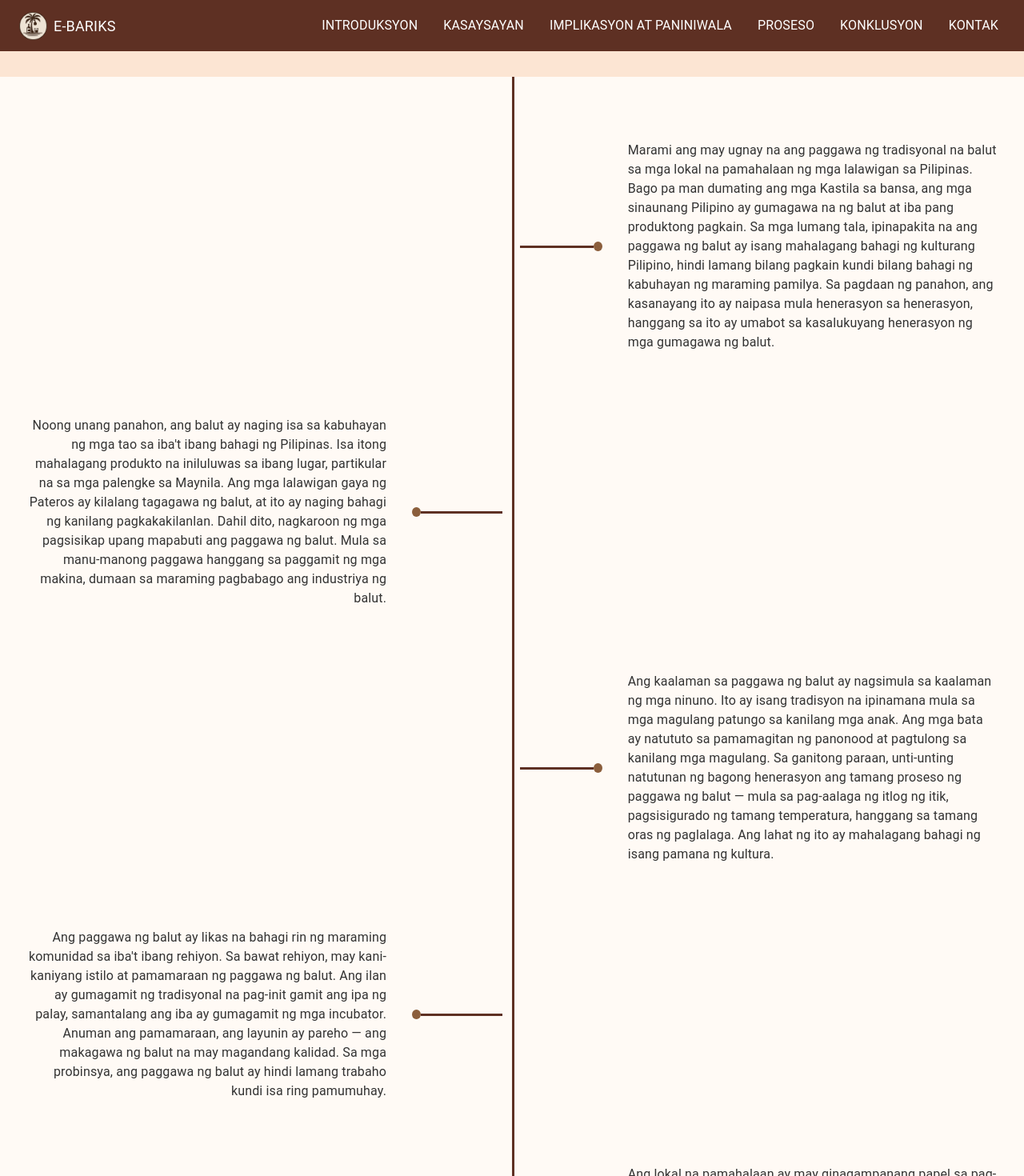
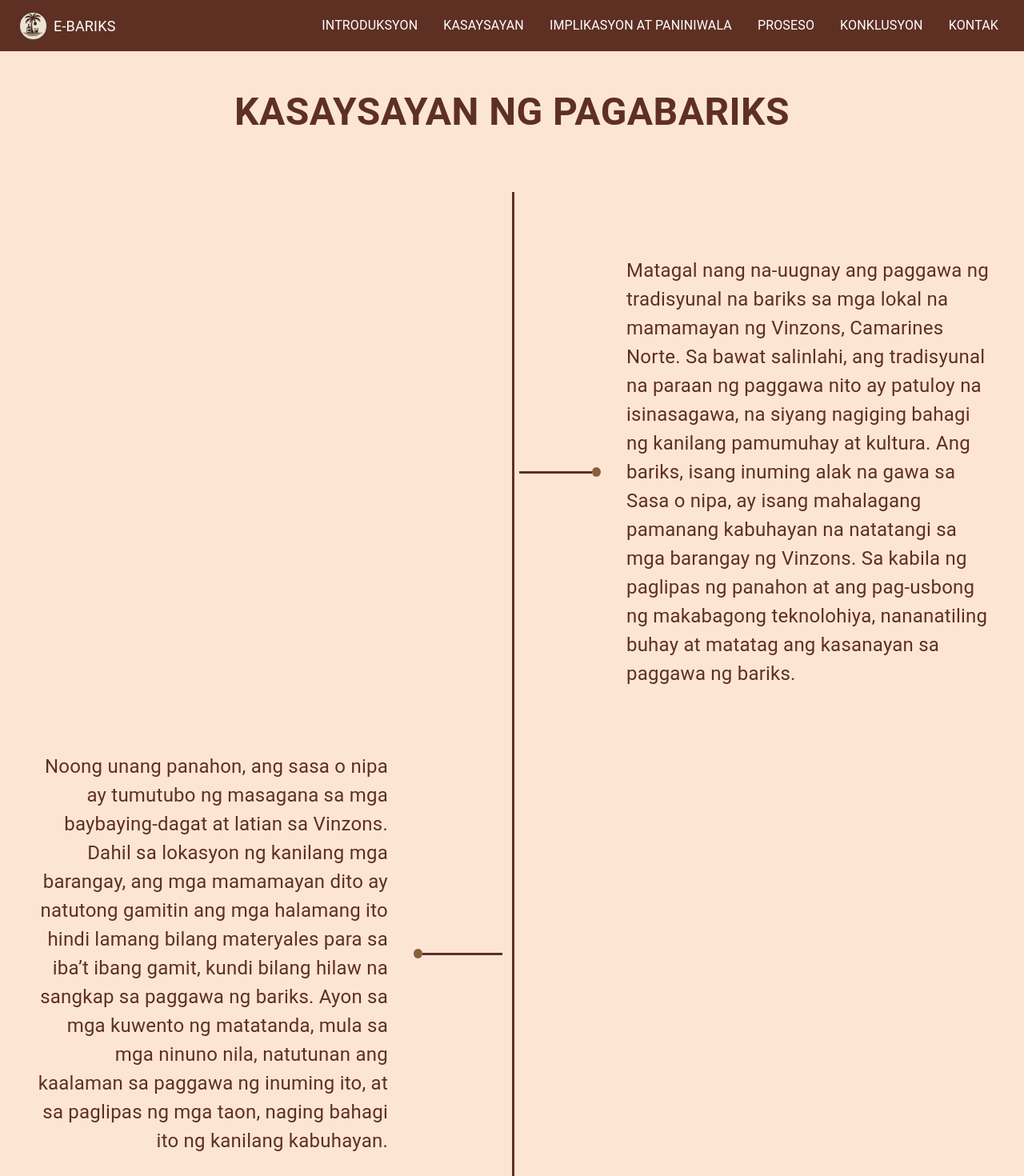
Before and after one commit to baisaarnina/e-bariks, a React (Create React App) app: page /kasaysayan in a window 1280 px wide. Shown: the top 1470 px of the page at 80% size. Built offline with nearby package versions, Linux system fonts and the light colour scheme.

Commit message:
text thread v3

```diff
--- a/src/component/messageThread.js
+++ b/src/component/messageThread.js
@@ -10,7 +10,6 @@ const MessageThread = ({ messages }) => {
         position: "relative",
         px: 4,
         py: 10,
-        backgroundColor: "#fffaf5",
       }}
     >
       <Box
@@ -40,12 +39,7 @@ const MessageThread = ({ messages }) => {
             {!isLeft ? (
               <>
                 <Box sx={{ width: "40%", pr: 4, textAlign: "right" }}>
-                  <Typography
-                    variant="body1"
-                    sx={{ color: "#333", fontSize: "1rem" }}
-                  >
-                    {msg.text}
-                  </Typography>
+                  <Typography sx={style.label}>{msg.text}</Typography>
                 </Box>
 
                 <Box
@@ -105,12 +99,7 @@ const MessageThread = ({ messages }) => {
                   />
                 </Box>
                 <Box sx={{ width: "45%", pl: 4, textAlign: "left" }}>
-                  <Typography
-                    variant="body1"
-                    sx={{ color: "#333", fontSize: "1rem" }}
-                  >
-                    {msg.text}
-                  </Typography>
+                  <Typography sx={style.label}>{msg.text}</Typography>
                 </Box>
               </>
             )}
@@ -122,3 +111,10 @@ const MessageThread = ({ messages }) => {
 };
 
 export default MessageThread;
+
+const style = {
+  label: {
+    fontSize: { xs: S.fs24 },
+    color: C.mainBrown,
+  },
+};
--- a/src/page/kasaysayan.js
+++ b/src/page/kasaysayan.js
@@ -1,42 +1,62 @@
 import React from "react";
-import { Box } from "@mui/material";
+import { Box, Typography } from "@mui/material";
 import MessageThread from "../component/messageThread";
+import { pagePadding } from "../constant/constant";
+import S from "../constant/sizes";
+import C from "../constant/colors";
 
 const messages = [
   {
-    text: "Marami ang may ugnay na ang paggawa ng tradisyonal na balut sa mga lokal na pamahalaan ng mga lalawigan sa Pilipinas. Bago pa man dumating ang mga Kastila sa bansa, ang mga sinaunang Pilipino ay gumagawa na ng balut at iba pang produktong pagkain. Sa mga lumang tala, ipinapakita na ang paggawa ng balut ay isang mahalagang bahagi ng kulturang Pilipino, hindi lamang bilang pagkain kundi bilang bahagi ng kabuhayan ng maraming pamilya. Sa pagdaan ng panahon, ang kasanayang ito ay naipasa mula henerasyon sa henerasyon, hanggang sa ito ay umabot sa kasalukuyang henerasyon ng mga gumagawa ng balut.",
+    text: "Matagal nang na-uugnay ang paggawa ng tradisyunal na bariks sa mga lokal na mamamayan ng Vinzons, Camarines Norte. Sa bawat salinlahi, ang tradisyunal na paraan ng paggawa nito ay patuloy na isinasagawa, na siyang nagiging bahagi ng kanilang pamumuhay at kultura. Ang bariks, isang inuming alak na gawa sa Sasa o nipa, ay isang mahalagang pamanang kabuhayan na natatangi sa mga barangay ng Vinzons. Sa kabila ng paglipas ng panahon at ang pag-usbong ng makabagong teknolohiya, nananatiling buhay at matatag ang kasanayan sa paggawa ng bariks.",
   },
   {
-    text: "Noong unang panahon, ang balut ay naging isa sa kabuhayan ng mga tao sa iba't ibang bahagi ng Pilipinas. Isa itong mahalagang produkto na iniluluwas sa ibang lugar, partikular na sa mga palengke sa Maynila. Ang mga lalawigan gaya ng Pateros ay kilalang tagagawa ng balut, at ito ay naging bahagi ng kanilang pagkakakilanlan. Dahil dito, nagkaroon ng mga pagsisikap upang mapabuti ang paggawa ng balut. Mula sa manu-manong paggawa hanggang sa paggamit ng mga makina, dumaan sa maraming pagbabago ang industriya ng balut.",
+    text: "Noong unang panahon, ang sasa o nipa ay tumutubo ng masagana sa mga baybaying-dagat at latian sa Vinzons. Dahil sa lokasyon ng kanilang mga barangay, ang mga mamamayan dito ay natutong gamitin ang mga halamang ito hindi lamang bilang materyales para sa iba’t ibang gamit, kundi bilang hilaw na sangkap sa paggawa ng bariks. Ayon sa mga kuwento ng matatanda, mula sa mga ninuno nila, natutunan ang kaalaman sa paggawa ng inuming ito, at sa paglipas ng mga taon, naging bahagi ito ng kanilang kabuhayan.",
   },
   {
-    text: "Ang kaalaman sa paggawa ng balut ay nagsimula sa kaalaman ng mga ninuno. Ito ay isang tradisyon na ipinamana mula sa mga magulang patungo sa kanilang mga anak. Ang mga bata ay natututo sa pamamagitan ng panonood at pagtulong sa kanilang mga magulang. Sa ganitong paraan, unti-unting natutunan ng bagong henerasyon ang tamang proseso ng paggawa ng balut — mula sa pag-aalaga ng itlog ng itik, pagsisigurado ng tamang temperatura, hanggang sa tamang oras ng paglalaga. Ang lahat ng ito ay mahalagang bahagi ng isang pamana ng kultura.",
+    text: 'Ang kasanayan sa paggawa ng bariks ay nagmula pa sa kanilang mga ninuno, gayunpaman may ilang nagsasabi na may mga kilalang tao sa komunidad ng bayan ng Vinzons na siyang nagpasimula ng ganitong kabuhayan sa lugar. Ang ilan pa nga ay nagbigay ng mga detalye tungkol sa pangalan ng mga taong unang nagpasimula ng paggawa ng bariks mula sa Sasa. "Bariks" o "barikolkol," ang pangalan ng inuming ito, ay naging popular sa buong lugar, at ito ay tanging hindi gawa sa niyog, kaya\'t itinuturing itong kakaibang lokal na alak kumpara sa lambanog.',
   },
   {
-    text: "Ang paggawa ng balut ay likas na bahagi rin ng maraming komunidad sa iba't ibang rehiyon. Sa bawat rehiyon, may kani-kaniyang istilo at pamamaraan ng paggawa ng balut. Ang ilan ay gumagamit ng tradisyonal na pag-init gamit ang ipa ng palay, samantalang ang iba ay gumagamit ng mga incubator. Anuman ang pamamaraan, ang layunin ay pareho — ang makagawa ng balut na may magandang kalidad. Sa mga probinsya, ang paggawa ng balut ay hindi lamang trabaho kundi isa ring pamumuhay.",
+    text: "Ang paggawa ng bariks sa Vinzons ay naging isang makulay na bahagi ng kasaysayan ng kanilang bayan. Bagaman hindi malinaw kung kailan talaga ito nagsimula, ayon sa mga impormante, ang industriya ng bariks ay umusbong noong dekada 50’s o 60’s, at sa kabila ng mga pagsubok sa pag-unlad ng makabagong teknolohiya, nanatili itong isang mahalagang kabuhayan sa Vinzons. ",
   },
   {
-    text: "Ang lokal na pamahalaan ay may ginagampanang papel sa pag-unlad ng industriya ng balut. May mga pagsasanay at programang iniaalok para sa mga nais matutong gumawa ng balut. Bukod dito, may mga patakaran ding ipinatutupad upang masiguro ang kalinisan at kalidad ng produkto. Sa tulong ng mga ahensya ng gobyerno, tulad ng DTI at DA, nabibigyan ng suporta ang mga maliliit na negosyante. Ito ay nagbibigay daan sa mas maunlad na produksyon at mas malawak na distribusyon ng balut sa iba't ibang lugar sa bansa.",
+    text: "Ang tradisyunal na paggawa ng bariks ay patuloy na isinasagawa sa kabila ng modernisasyon. Bagaman walang mga organisasyon o grupo na sumusuporta sa paggawa ng bariks, ito ay nananatiling buhay sa kanilang mga komunidad. Isinasabuhay nila ito bilang isang makulay na tradisyon, na ipinasa mula sa mga magulang at ninuno. Hindi ito naging hadlang sa mga pagsubok ng panahon, kundi nagsilbing simbolo ng kanilang dedikasyon at kasipagan.",
   },
   {
-    text: "Ang pagbabarik ay bahagi rin ng kultura ng Pilipinas. Sa bawat barangay, may mga taong gumagawa ng balut bilang kanilang hanapbuhay. Sa kabila ng makabagong teknolohiya, nananatiling buhay ang tradisyong ito dahil sa kahalagahan nito sa kabuhayan ng maraming Pilipino. Patuloy itong tinatangkilik ng mamamayan at tinutulungan ng pamahalaan upang mapanatili ang kalidad at kasaysayan ng produktong ito.",
+    text: "Sa mga kwento ng mga impormante, isang mahalagang detalye ang lumitaw: karamihan sa kanila ay natuto ng paggawa ng bariks mula sa murang edad, mula 11 hanggang 18 taong gulang. Nagsimula sila sa pamamagitan ng pagmamasid sa mga nakatatandang miyembro ng pamilya o sa mga bihasa sa paggawa ng bariks sa kanilang barangay. Ang kaalaman ay hindi pormal, kundi natutunan sa pamamagitan ng pagsasanay at praktikal na aplikasyon. Marami sa kanila ang mga pamilyang matagal nang gumagawa ng bariks, at ipinasa ang kasanayan mula sa isang henerasyon hanggang sa susunod. Sa ganitong paraan, naging bahagi ng kanilang araw-araw na buhay ang paggawa ng bariks, at marami sa kanila ang nagsasabing walang makapipigil sa kanilang dedikasyon sa gawaing ito.",
   },
   {
-    text: "Sa kabila ng mga pagbabago sa panahon, patuloy ang pag-usbong ng industriya ng pagbabarik. Sa pamamagitan ng teknolohiya, mas napapadali ang paggawa at mas napapabuti ang kalidad ng balut. Sa kasalukuyan, patuloy ang mga inobasyon upang mas mapalago pa ang industriya at mapanatili ang kahalagahan nito.",
+    text: "Ngunit, may ilang kuwento rin mula sa mga nagmula sa ibang lugar na nagsasabing natutunan nila ang paggawa ng bariks matapos silang mag-asawa ng mga taga-Vinzons. Isinasalaysay nila na mula sa pagmamasid at pagtuturo ng mga lokal, natutunan nilang gawin ang inuming ito at kalaunan ay naging bihasa na rin sa paggawa ng bariks.",
+  },
+  {
+    text: "Sa kabila ng mga pagsubok at pagbabago, patuloy ang tradisyunal na paggawa ng bariks sa Vinzons—isang buhay na patunay ng kasaysayan, kultura, at pagmamahal sa kanilang mga ninuno.",
   },
 ];
 
 export default function Kasaysayan() {
   return (
-    <Box
-      sx={{
-        minHeight: "100vh",
-        backgroundColor: "#fce5d3",
-        overflowY: "auto",
-        py: 4,
-      }}
-    >
+    <Box sx={style.maincontainer}>
+      <Typography sx={style.text}>KASAYSAYAN NG PAGABARIKS</Typography>
       <MessageThread messages={messages} />
     </Box>
   );
 }
+
+const style = {
+  maincontainer: {
+    display: "flex",
+    flexDirection: "column",
+    backgroundColor: C.primarybackground,
+    position: "relative",
+    overflow: "hidden",
+    padding: pagePadding,
+    marginTop: S.sp32,
+    gap: S.sp64,
+  },
+  text: {
+    fontSize: { xs: S.fs48 },
+    fontWeight: "bold",
+    color: C.mainBrown,
+    position: "relative",
+    display: "inline-block",
+  },
+};
```
